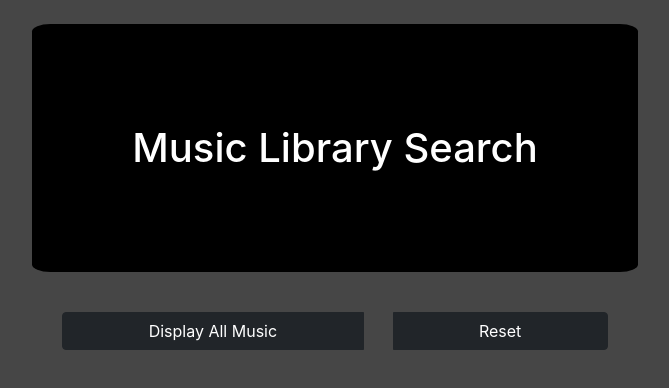
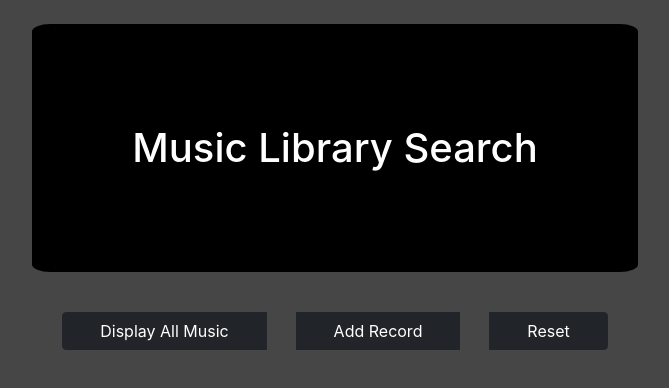
Before and after one commit to danielramirez0/MusicLibrary, a React (Create React App) app: page / in a window 1280 px wide. Shown: the top 388 px of the page, without its empty margins (305-974 px from the left). Built offline with nearby package versions, Linux system fonts and the light colour scheme; no server answers.

Commit message:
Adds skeleton for Form component and framework for CRUD functions

```diff
--- a/src/components/ButtonGroup/buttonGroup.jsx
+++ b/src/components/ButtonGroup/buttonGroup.jsx
@@ -6,6 +6,7 @@ const ButtonGroup = (props) => {
   return (
     <div className="btn-group">
       <Button classNames="btn btn-dark" type="button" text="Display All Music" buttonClick={props.toggleTable} mode="on" />
+      <Button classNames="btn btn-dark" type="button" text="Add Record" buttonClick={props.toggleForm} mode={null} />
       <Button classNames="btn btn-dark" type="button" text="Reset" buttonClick={props.resetUI} mode={null} />
     </div>
   );
--- a/src/components/app.jsx
+++ b/src/components/app.jsx
@@ -1,6 +1,7 @@
 import React, { Component } from "react";
 import TitleBar from "./TitleBar/titleBar";
 import Table from "./Table/table";
+import Form from "./Form/form";
 import ButtonGroup from "./ButtonGroup/buttonGroup";
 import "./app.css";
 const axios = require("axios");
@@ -12,6 +13,7 @@ class App extends Component {
       rootData: "",
       viewData: "",
       showTable: false,
+      showForm: false,
     };
   }
 
@@ -30,6 +32,39 @@ class App extends Component {
     });
   }
 
+  addMusicData(target, data) {
+    return new Promise((resolve, reject) => {
+      const response = axios.post(target, data);
+      if (response != null) {
+        resolve(response);
+      } else {
+        reject(new Error("Unable to add record at " + target));
+      }
+    });
+  }
+
+  updateMusicData(target) {
+    return new Promise((resolve, reject) => {
+      const response = axios.put(target);
+      if (response != null) {
+        resolve(response);
+      } else {
+        reject(new Error("Unable to add record at " + target));
+      }
+    });
+  }
+
+  deleteMusicData(target) {
+    return new Promise((resolve, reject) => {
+      const response = axios.delete(target);
+      if (response != null) {
+        resolve(response);
+      } else {
+        reject(new Error("Unable to add record at " + target));
+      }
+    });
+  }
+
   async runPromise() {
     try {
       // const response = await this.getMusicData("http://www.devcodecampmusiclibrary.com/api/music");
@@ -41,11 +76,15 @@ class App extends Component {
   }
 
   displayTable(mode) {
-    mode === "off" ? this.setState({ showTable: false }) : this.setState({ showTable: true });
+    mode === "off" ? this.setState({ showTable: false }) : this.setState({ showTable: true, showForm: false });
+  }
+
+  displayForm(mode) {
+    mode === "off" ? this.setState({ showForm: false }) : this.setState({ showForm: true, showTable: false });
   }
 
   displayReset() {
-    this.state.showSearch === true ? this.setState({ showSearch: false }) : this.setState({});
+    this.state.showForm === true ? this.setState({ showForm: false }) : this.setState({});
     this.state.showTable === true ? this.setState({ showTable: false }) : this.setState({});
   }
 
@@ -54,8 +93,9 @@ class App extends Component {
       <div className="App">
         <br />
         <TitleBar />
-        <ButtonGroup toggleTable={(mode) => this.displayTable(mode)} toggleSearch={(mode) => this.displaySearch(mode)} resetUI={() => this.displayReset()} />
+        <ButtonGroup toggleTable={(mode) => this.displayTable(mode)} toggleForm={(mode) => this.displayForm(mode)} resetUI={() => this.displayReset()} />
         {this.state.showTable === false ? null : <Table music={this.state.viewData} />}
+        {this.state.showForm === false ? null : <Form music={this.state.viewData} />}
       </div>
     );
   }
```
